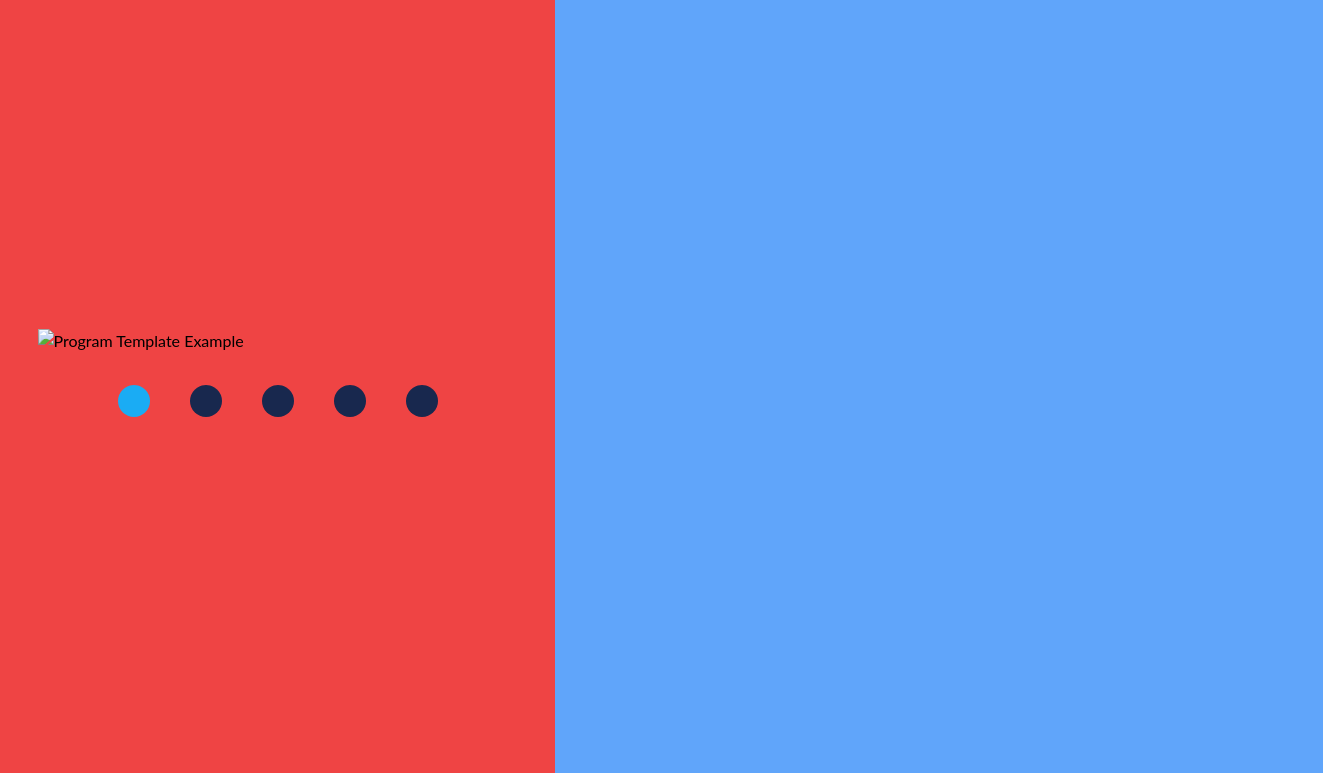
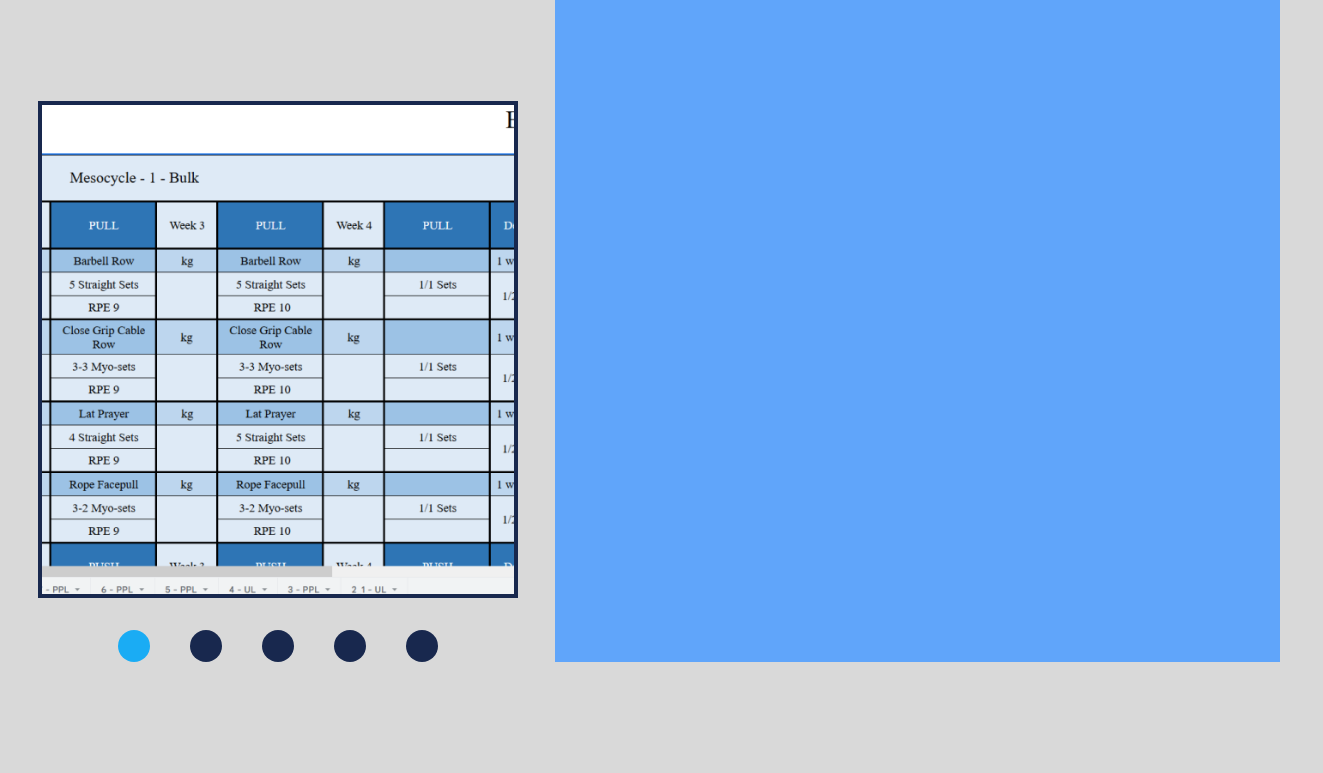
Before and after one commit to 0sergej/Pocket-Workouts, a website built with Parcel: page src/index.html in a window 1280 px wide. Shown: the part 123-896 px from the top of the page, 1323 px wide, since content can reach past the window. After the commit the page ends 800 px from the top, so only its background shows below. Built offline with nearby package versions, Linux system fonts and the light colour scheme; files whose address does not match are found by name.

Commit message:
Proportions
Changed proportions

```diff
--- a/src/index.html
+++ b/src/index.html
@@ -46,10 +46,10 @@
             </form>
             <button class="btn--accent max-w-fit mx-auto" type="submit">Sign Up</button>
         </dialog> -->
-        <hero class="grid grid-flow-col grid-cols-[minmax(555px,_40%)_60%] h-[50rem]">
-            <section class="left | flex bg-red-500 flex-col justify-center items-center">
+        <hero class="grid grid-flow-col grid-cols-[minmax(555px,_40%)_1fr]">
+            <section class="left | flex flex-col justify-center items-center pt-32">
                 <div class="image | ">
-                    <img class="w-[30rem]" src="../assets/png/ScreenShot.png" alt="Program Template Example">
+                    <img class="border-[var(--primary)] border-4 w-[30rem]" src="../assets/png/ScreenShot_1.png" alt="Program Template Example">
                 </div>
                 <div class="flex gap-10 mt-8">
                     <div class="dot-1 bg-[var(--accent)]  w-8 h-8 rounded-full"></div>
```
